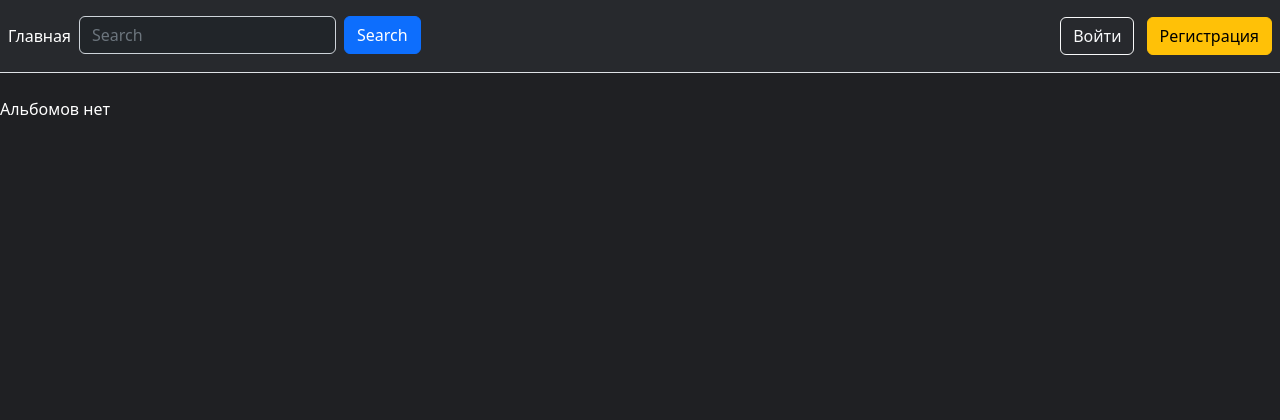
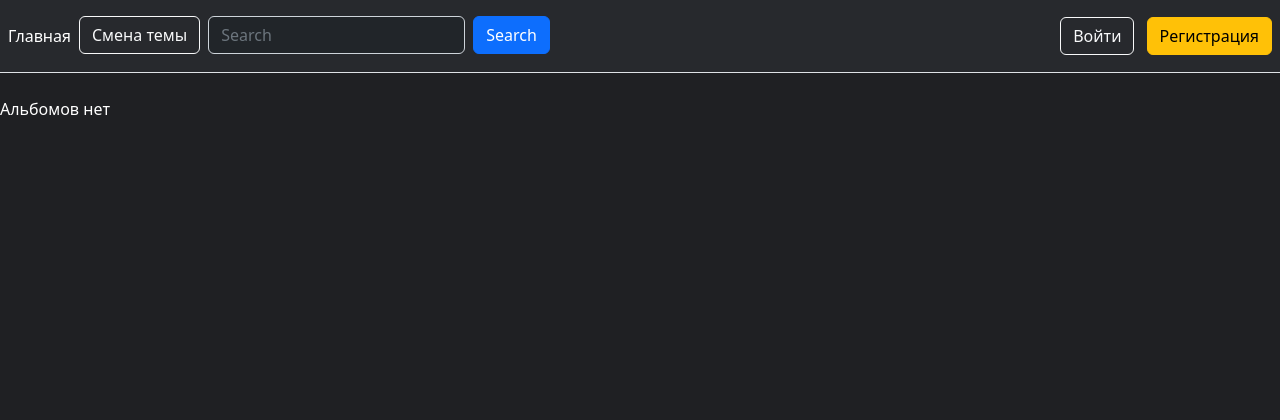
Before and after one commit to arte322m/music_library, a Django app: page /album/ in a window 1280 px wide. Shown: the top 420 px of the page. Run offline with Django 4.2, Linux system fonts and the light colour scheme; data that the repository does not hold is empty; some libraries are stand-ins or nearby versions.

Commit message:
commit smena tem gotova

```diff
--- a/kAboom/templates/kAboom/base.html
+++ b/kAboom/templates/kAboom/base.html
@@ -3,8 +3,11 @@
 <html lang="en">
 <head>
     <link rel="stylesheet" type="text/css" href="{% static 'kAboom/css/bootstrap.min.css' %}">
-    <link rel="stylesheet" type="text/css" href="{% static 'kAboom/css/dark_theme.css' %}">
-{#    <link rel="stylesheet" type="text/css" href="{% static 'kAboom/css/light_theme.css' %}">#}
+    {% if request.session.theme == 'LIGHT' %}
+            <link rel="stylesheet" type="text/css" href="{% static 'kAboom/css/light_theme.css' %}">
+    {% else %}
+            <link rel="stylesheet" type="text/css" href="{% static 'kAboom/css/dark_theme.css' %}">
+    {% endif %}
 
     <meta charset="UTF-8">
     <title>{% block title %}Title{% endblock %}</title>
@@ -19,14 +22,23 @@
                     <li>
                         <a href="{% url 'kAboom:favorites' user.id %}" class="nav-link px-2 text-white">Избранное</a>
                     </li>
+
+                    <li>
+                        <form action="{% url 'kAboom:switch_theme' %}" method="post">
+                            {% csrf_token %}
+                            <button class="btn btn-outline-light" type="submit">Смена темы</button>
+                        </form>
+                    </li>
+
                     <li>
                         <a href="{% url 'kAboom:my_playlists' %}" class="nav-link px-2 text-white">Мои Плейлисты</a>
                     </li>
+
                     <li>
                         <form action="{% url 'kAboom:track_search' %}" class="d-flex" role="search" method="post">
                             {% csrf_token %}
                             <input class="form-control form-control-dark text-bg-dark me-2" type="search" placeholder="Search" aria-label="Search" value="{{ search_text }}" name="search_text" required>
-                            <button class="btn btn-primary" type= "submit">Search</button>
+                            <button class="btn btn-primary" type="submit">Search</button>
                         </form>
                     </li>
                 </ul>
@@ -35,10 +47,18 @@
                     <a href="{% url 'kAboom:logout' %}">
                         <button type="button" class="btn btn-danger ms-2 me-2">Выйти</button>
                     </a>
-                </div>
+                 </div>
             {% else %}
                 <ul class="nav col-12 col-md-auto mb-2 justify-content-center mb-md-0">
                     <a href="/" class="nav-link px-2 text-white">Главная</a>
+
+                        <li>
+                            <form action="{% url 'kAboom:switch_theme' %}" method="post">
+                                {% csrf_token %}
+                                <button class="btn btn-outline-light me-2" type="submit">Смена темы</button>
+                            </form>
+                        </li>
+
                         <li>
                             <form action="{% url 'kAboom:track_search' %}" class="d-flex" role="search" method="post">
                                 {% csrf_token %}
@@ -46,6 +66,7 @@
                                 <button class="btn btn-primary" type= "submit">Search</button>
                             </form>
                         </li>
+
                     </ul>
                 <div class="col-md-3 text-end">
                     <a href="{% url 'kAboom:login' %}">
--- a/kAboom/urls.py
+++ b/kAboom/urls.py
@@ -30,4 +30,5 @@ urlpatterns = [
     path('album/<int:album_id>/', views.album_detail, name='album_detail'),
     path('playlist/', views.playlist_index, name='playlist_index'),
     path('playlist/<int:playlist_id>', views.playlist_detail, name='playlist_detail'),
+    path('switch_theme/', views.switch_theme, name='switch_theme'),
 ]
--- a/kAboom/views.py
+++ b/kAboom/views.py
@@ -107,6 +107,8 @@ def login_view(request):
             profile = UserProfile.objects.filter(user_id=profile_id)
             if not profile:
                 UserProfile(user_id=profile_id).save()
+            # theme = UserProfile.objects.get(user_id=profile_id).type_of_theme
+            request.session['theme'] = UserProfile.objects.get(user_id=profile_id).type_of_theme
             return redirect(reverse('kAboom:main'))
         if not User.objects.filter(username=username):
             return render(request, 'kAboom/login.html', {'error_message': 'Такого логина не существует'})
@@ -365,3 +367,26 @@ def search(request, search_text):
 @require_POST
 def track_search(request):
     return redirect('kAboom:search', search_text=request.POST['search_text'])
+
+
+@require_POST
+def switch_theme(request):
+    if request.user.is_authenticated:
+        user = UserProfile.objects.get(user_id=request.user.id)
+        if request.session['theme'] == 'DARK':
+            user.type_of_theme = 'LIGHT'
+            user.save()
+            request.session['theme'] = 'LIGHT'
+        else:
+            user.type_of_theme = 'DARK'
+            user.save()
+            request.session['theme'] = 'DARK'
+    else:
+        try:
+            if request.session['theme'] == 'DARK':
+                request.session['theme'] = 'LIGHT'
+            else:
+                request.session['theme'] = 'DARK'
+        except KeyError:
+            request.session['theme'] = 'LIGHT'
+    return redirect(request.META.get('HTTP_REFERER', '/'))
```
